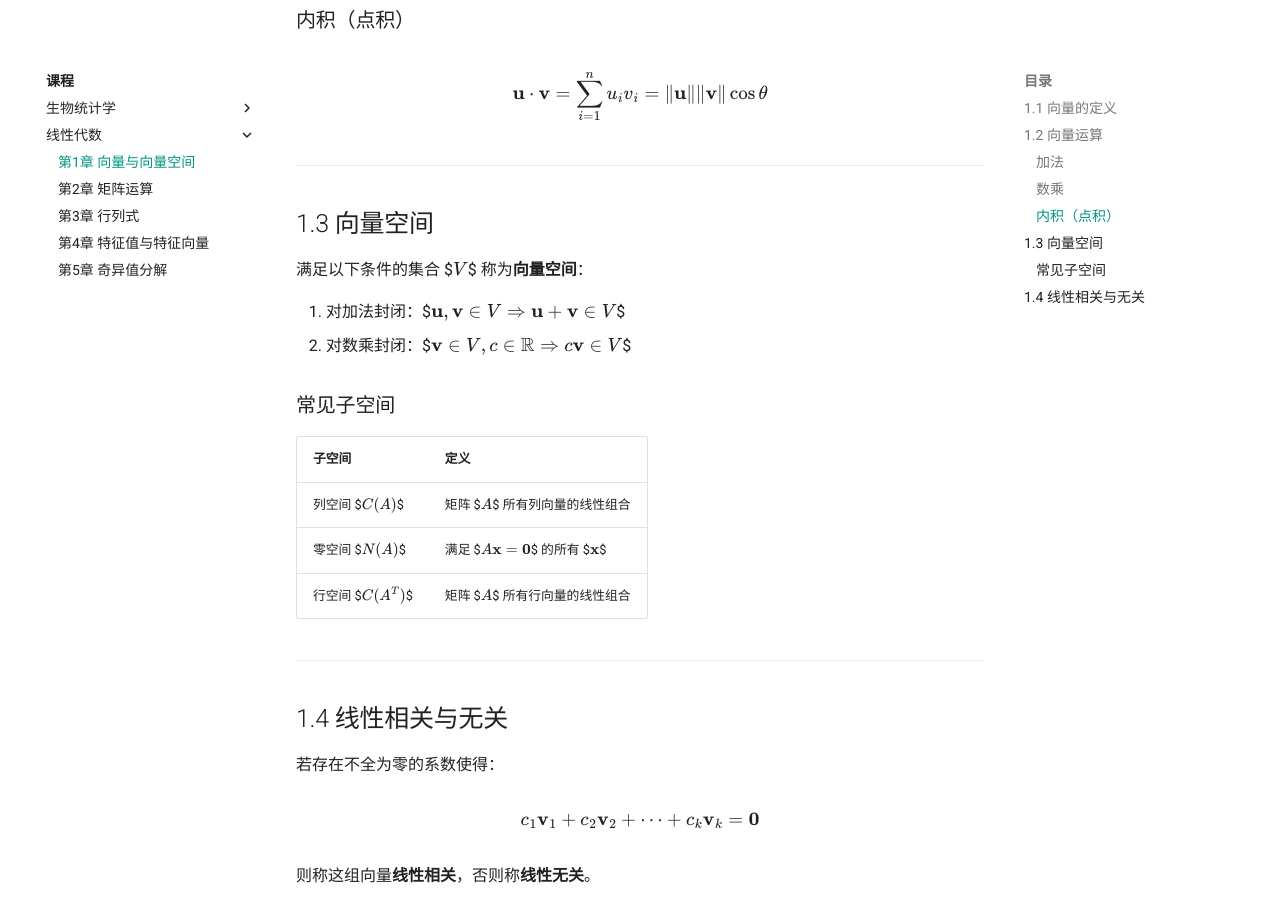
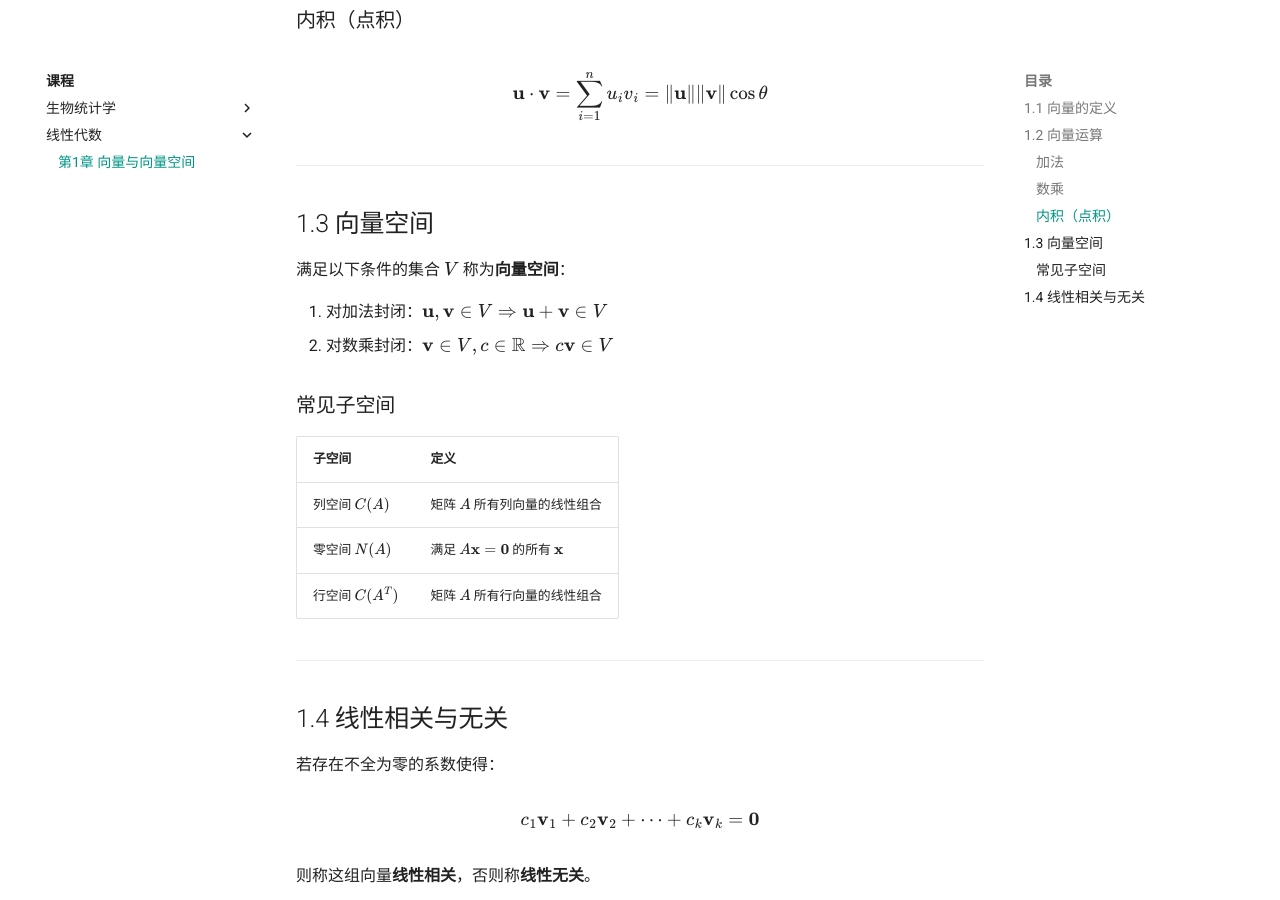
Before and after one commit to leicaohmu/lei-lab-site, an MkDocs documentation site: the page built from docs/courses/linear-algebra/01-vector.md, in a window 1280 px wide and 900 px high, scrolled down 857 px. Built offline with MkDocs 1.6.1 and Material for MkDocs 9.7.7, drawn with Linux system fonts in a browser that asks for light colours; comment, search, counter and statistics services are not loaded; some of the changed text lies outside the part shown.

Commit message:
feat: enable MathJax LaTeX rendering new

```diff
--- a/docs/courses/linear-algebra/01-vector.md
+++ b/docs/courses/linear-algebra/01-vector.md
@@ -4,9 +4,9 @@ title: 第1章 向量与向量空间
 
 ## 1.1 向量的定义
 
-向量是既有**大小**又有**方向**的量。在 $$n$$ 维空间中，向量表示为：
+向量是既有**大小**又有**方向**的量。在 \(n\) 维空间中，向量表示为：
 
-$$\mathbf{v} = \begin{pmatrix} v_1 \\ v_2 \\ \vdots \\ v_n \end{pmatrix}$$
+\[\mathbf{v} = \begin{pmatrix} v_1 \\ v_2 \\ \vdots \\ v_n \end{pmatrix}\]
 
 ---
 
@@ -14,32 +14,32 @@ $$\mathbf{v} = \begin{pmatrix} v_1 \\ v_2 \\ \vdots \\ v_n \end{pmatrix}$$
 
 ### 加法
 
-$$\mathbf{u} + \mathbf{v} = \begin{pmatrix} u_1 + v_1 \\ u_2 + v_2 \end{pmatrix}$$
+\[\mathbf{u} + \mathbf{v} = \begin{pmatrix} u_1 + v_1 \\ u_2 + v_2 \end{pmatrix}\]
 
 ### 数乘
 
-$$c\mathbf{v} = \begin{pmatrix} cv_1 \\ cv_2 \end{pmatrix}$$
+\[c\mathbf{v} = \begin{pmatrix} cv_1 \\ cv_2 \end{pmatrix}\]
 
 ### 内积（点积）
 
-$$\mathbf{u} \cdot \mathbf{v} = \sum_{i=1}^{n} u_i v_i = \|\mathbf{u}\| \|\mathbf{v}\| \cos\theta$$
+\[\mathbf{u} \cdot \mathbf{v} = \sum_{i=1}^{n} u_i v_i = \|\mathbf{u}\| \|\mathbf{v}\| \cos\theta\]
 
 ---
 
 ## 1.3 向量空间
 
-满足以下条件的集合 $$V$$ 称为**向量空间**：
+满足以下条件的集合 \(V\) 称为**向量空间**：
 
-1. 对加法封闭：$$\mathbf{u}, \mathbf{v} \in V \Rightarrow \mathbf{u} + \mathbf{v} \in V$$
-2. 对数乘封闭：$$\mathbf{v} \in V, c \in \mathbb{R} \Rightarrow c\mathbf{v} \in V$$
+1. 对加法封闭：\(\mathbf{u}, \mathbf{v} \in V \Rightarrow \mathbf{u} + \mathbf{v} \in V\)
+2. 对数乘封闭：\(\mathbf{v} \in V, c \in \mathbb{R} \Rightarrow c\mathbf{v} \in V\)
 
 ### 常见子空间
 
 | 子空间 | 定义 |
 |--------|------|
-| 列空间 $$C(A)$$ | 矩阵 $$A$$ 所有列向量的线性组合 |
-| 零空间 $$N(A)$$ | 满足 $$A\mathbf{x}=\mathbf{0}$$ 的所有 $$\mathbf{x}$$ |
-| 行空间 $$C(A^T)$$ | 矩阵 $$A$$ 所有行向量的线性组合 |
+| 列空间 \(C(A)\) | 矩阵 \(A\) 所有列向量的线性组合 |
+| 零空间 \(N(A)\) | 满足 \(A\mathbf{x}=\mathbf{0}\) 的所有 \(\mathbf{x}\) |
+| 行空间 \(C(A^T)\) | 矩阵 \(A\) 所有行向量的线性组合 |
 
 ---
 
@@ -47,7 +47,7 @@ $$\mathbf{u} \cdot \mathbf{v} = \sum_{i=1}^{n} u_i v_i = \|\mathbf{u}\| \|\mathb
 
 若存在不全为零的系数使得：
 
-$$c_1\mathbf{v}_1 + c_2\mathbf{v}_2 + \cdots + c_k\mathbf{v}_k = \mathbf{0}$$
+\[c_1\mathbf{v}_1 + c_2\mathbf{v}_2 + \cdots + c_k\mathbf{v}_k = \mathbf{0}\]
 
 则称这组向量**线性相关**，否则称**线性无关**。
 
--- a/mkdocs.yml
+++ b/mkdocs.yml
@@ -94,17 +94,9 @@ nav:
     - 生物统计学:
       - 课程介绍: courses/biostat/index.md
       - 第1章 绪论: courses/biostat/01-intro.md
-      - 第2章 概率论基础: courses/biostat/02-probability.md
-      - 第3章 假设检验: courses/biostat/03-hypothesis.md
-      - 第4章 回归分析: courses/biostat/04-regression.md
-      - 第5章 生存分析: courses/biostat/05-survival.md
     - 线性代数:
       - 课程介绍: courses/linear-algebra/index.md
       - 第1章 向量与向量空间: courses/linear-algebra/01-vector.md
-      - 第2章 矩阵运算: courses/linear-algebra/02-matrix.md
-      - 第3章 行列式: courses/linear-algebra/03-determinant.md
-      - 第4章 特征值与特征向量: courses/linear-algebra/04-eigenvalue.md
-      - 第5章 奇异值分解: courses/linear-algebra/05-svd.md
   - 演示工具:
     - 概览: tools/index.md
   - 代码库:
```
Also changed, not shown: docs/courses/biostat/01-intro.md (+10 -10 lines).
